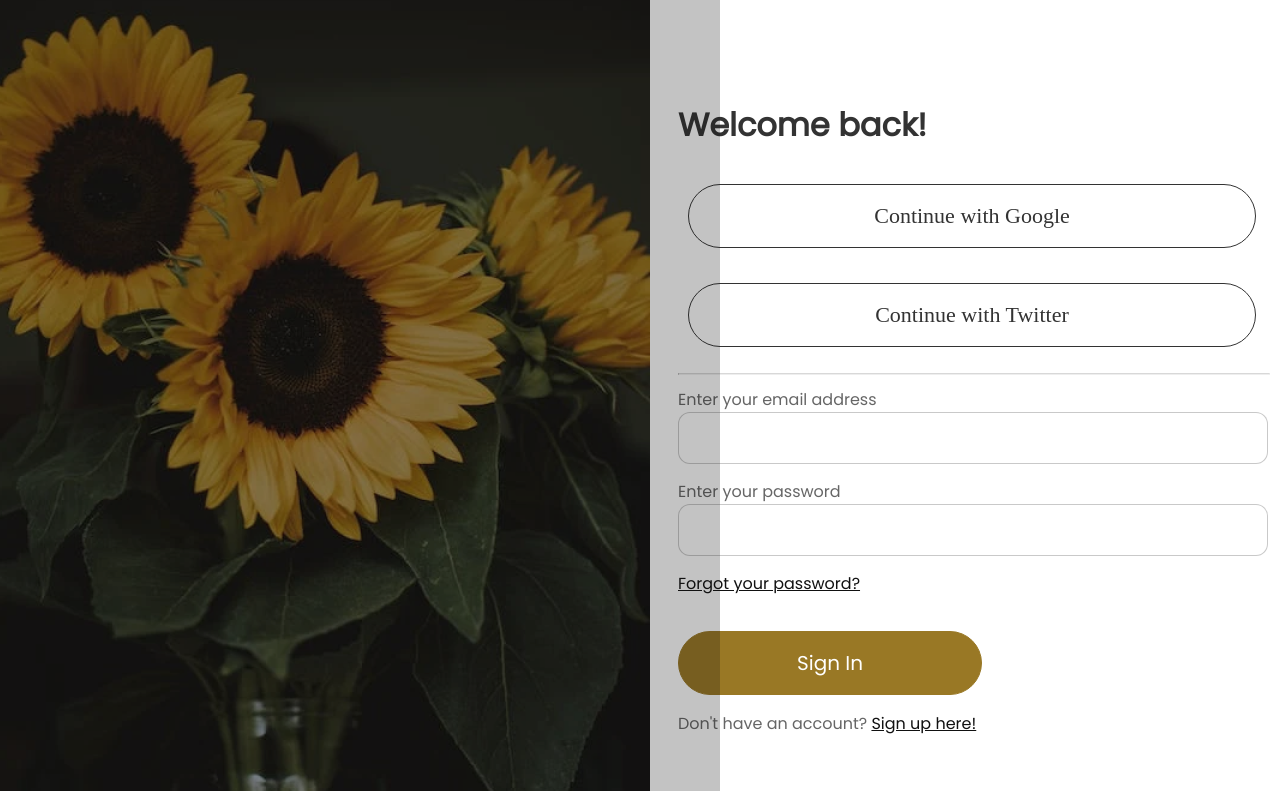
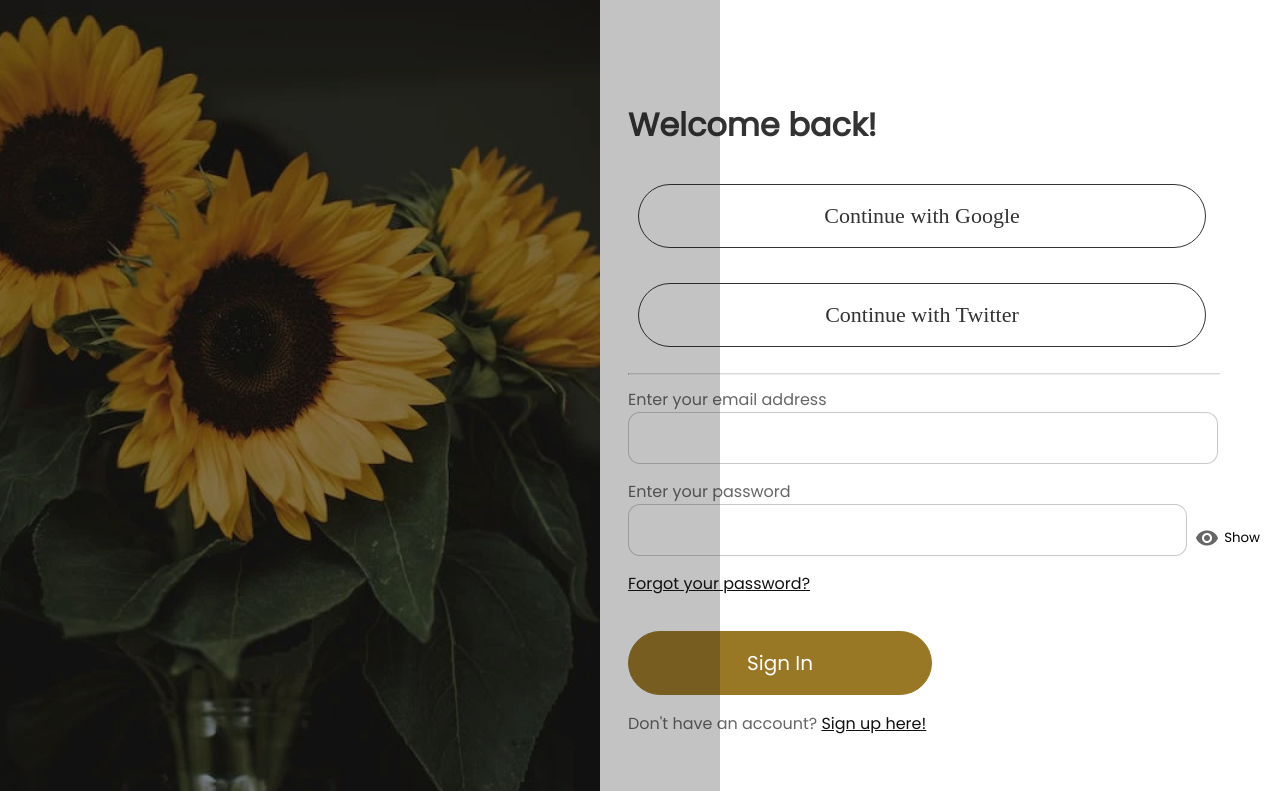
Before and after one commit to H4n33nM/uidevtasks-login, a Vue app: page / in a window 1280 px wide. Shown: the top 791 px of the page. Built offline with nearby package versions, Linux system fonts and the light colour scheme; a web font is replaced by a local one.

Commit message:
Added password toggle

```diff
--- a/src/components/LoginPage.vue
+++ b/src/components/LoginPage.vue
@@ -15,7 +15,13 @@
         Enter your email address
         <input v-model="email" type="email">
         Enter your password
-        <input v-model="password" type="password">
+        <div class="password-input">
+          <input v-model="password" :type="passwordVisible ? 'text' : 'password'">
+          <button type="button" @click="togglePasswordVisibility">
+            <img :src="passwordVisible ? hideIcon : showIcon" alt="Toggle Password Visibility" />
+            {{ passwordVisible ? 'Hide' : 'Show' }}
+          </button>
+        </div>
         <span class="hyperlink">Forgot your password?</span>
         <button class="sign-in" type="submit">Sign In</button>
       </form>
@@ -46,8 +52,11 @@ export default {
       flowersImage: require('@/assets/flowers.png'),
       google: require('@/assets/google.png'),
       twitter: require('@/assets/twitter.png'),
+      showIcon: require('@/assets/show.png'),
+      hideIcon: require('@/assets/hide.png'),
       email: '',
-      password: ''
+      password: '',
+      passwordVisible: false
     }
   },
   methods: {
@@ -58,6 +67,9 @@ export default {
         this.password = '';
         alert('Login successful!');
       }
+    },
+    togglePasswordVisibility() {
+      this.passwordVisible = !this.passwordVisible;
     }
   }
 }
@@ -155,6 +167,33 @@ input:hover {
   border: 1px solid #997825;
 }
 
+.password-input {
+  display: flex;
+  align-items: center;
+}
+
+button {
+  display: flex;
+  align-items: center;
+  padding: 8px;
+  background: none;
+  border: none;
+  cursor: pointer;
+  transition-duration: 0.3s;
+  font-family: 'Poppins';
+}
+
+button img {
+  width: 24px;
+  height: 24px;
+  margin-right: 5px;
+}
+
+button:hover {
+  color: #997825;
+  /* Change text color on hover */
+}
+
 .hyperlink {
   text-decoration: underline;
   color: #111111;
```
Also changed, not shown: src/assets/hide.png (added), src/assets/show.png (added).
